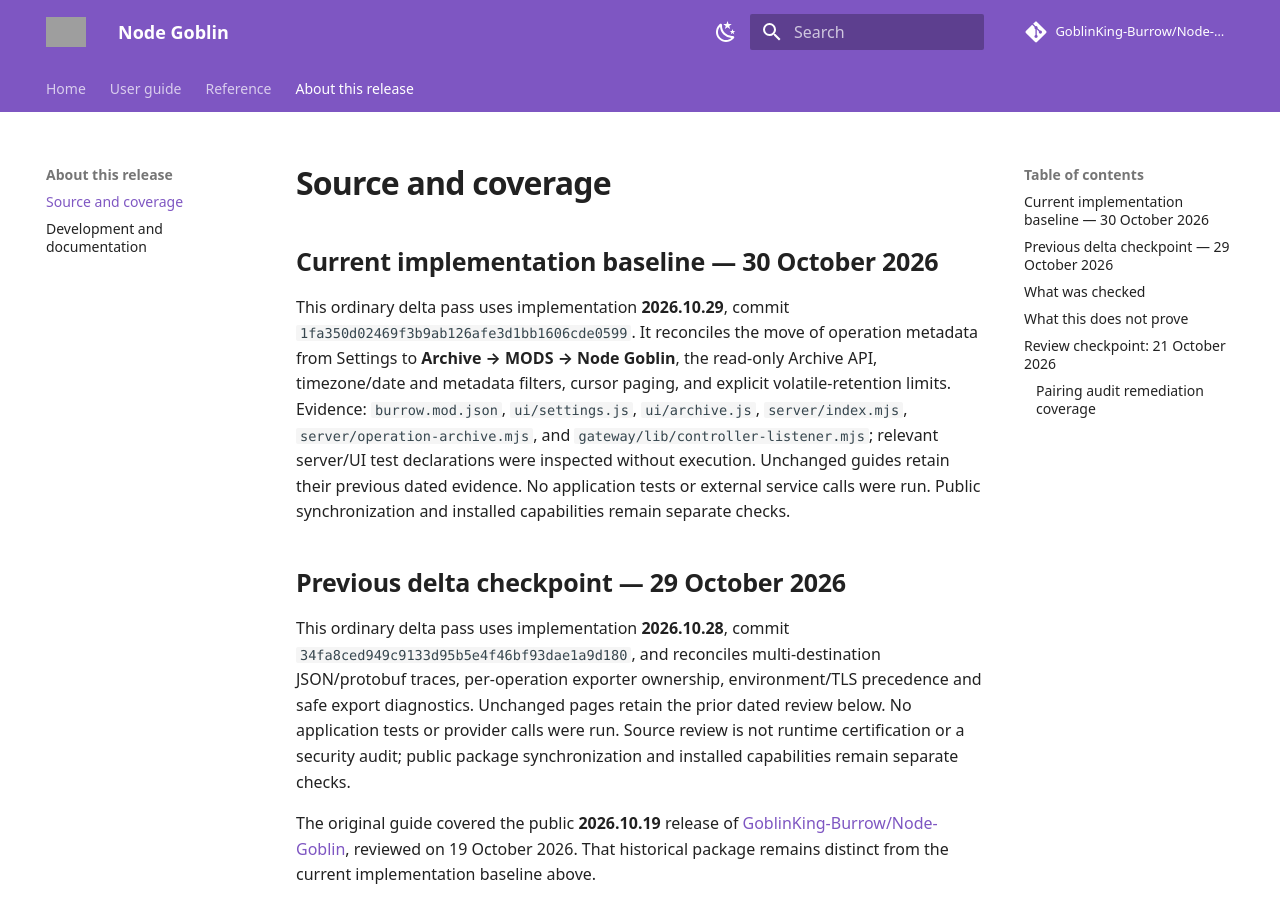
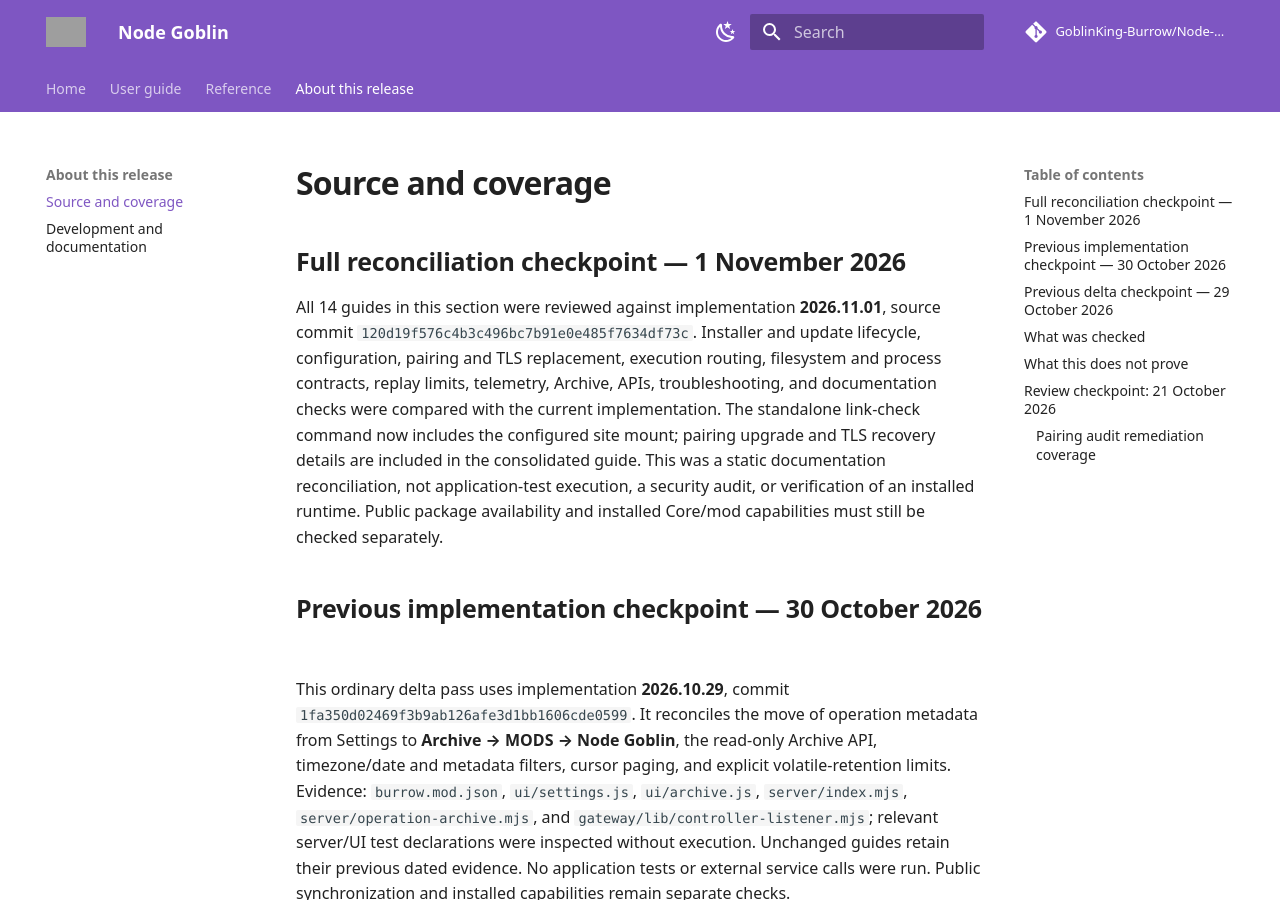
Before and after one commit to NightShaman/Node-Goblin, an MkDocs documentation site: the page built from docs/source-map.md, in a window 1280 px wide and 900 px high. Built offline with MkDocs 1.6.1 and Material for MkDocs 9.7.7, drawn with Linux system fonts in a browser that asks for light colours; comment, search, counter and statistics services are not loaded; grey boxes are pictures that could not be loaded.

Commit message:
docs: full Sunday implementation reconciliation [skip ci]

```diff
--- a/docs/source-map.md
+++ b/docs/source-map.md
@@ -1,6 +1,10 @@
 # Source and coverage
 
-## Current implementation baseline — 30 October 2026
+## Full reconciliation checkpoint — 1 November 2026
+
+All 14 guides in this section were reviewed against implementation **2026.11.01**, source commit `120d19f576c4b3c496bc7b91e0e485f7634df73c`. Installer and update lifecycle, configuration, pairing and TLS replacement, execution routing, filesystem and process contracts, replay limits, telemetry, Archive, APIs, troubleshooting, and documentation checks were compared with the current implementation. The standalone link-check command now includes the configured site mount; pairing upgrade and TLS recovery details are included in the consolidated guide. This was a static documentation reconciliation, not application-test execution, a security audit, or verification of an installed runtime. Public package availability and installed Core/mod capabilities must still be checked separately.
+
+## Previous implementation checkpoint — 30 October 2026
 
 This ordinary delta pass uses implementation **2026.10.29**, commit `1fa350d02469f3b9ab126afe3d1bb1606cde0599`. It reconciles the move of operation metadata from Settings to **Archive → MODS → Node Goblin**, the read-only Archive API, timezone/date and metadata filters, cursor paging, and explicit volatile-retention limits. Evidence: `burrow.mod.json`, `ui/settings.js`, `ui/archive.js`, `server/index.mjs`, `server/operation-archive.mjs`, and `gateway/lib/controller-listener.mjs`; relevant server/UI test declarations were inspected without execution. Unchanged guides retain their previous dated evidence. No application tests or external service calls were run. Public synchronization and installed capabilities remain separate checks.
 
```
Also changed, not shown: docs/api.md (+1 -1 lines), docs/development.md (+2 -2 lines), docs/index.md (+1 -1 lines).
